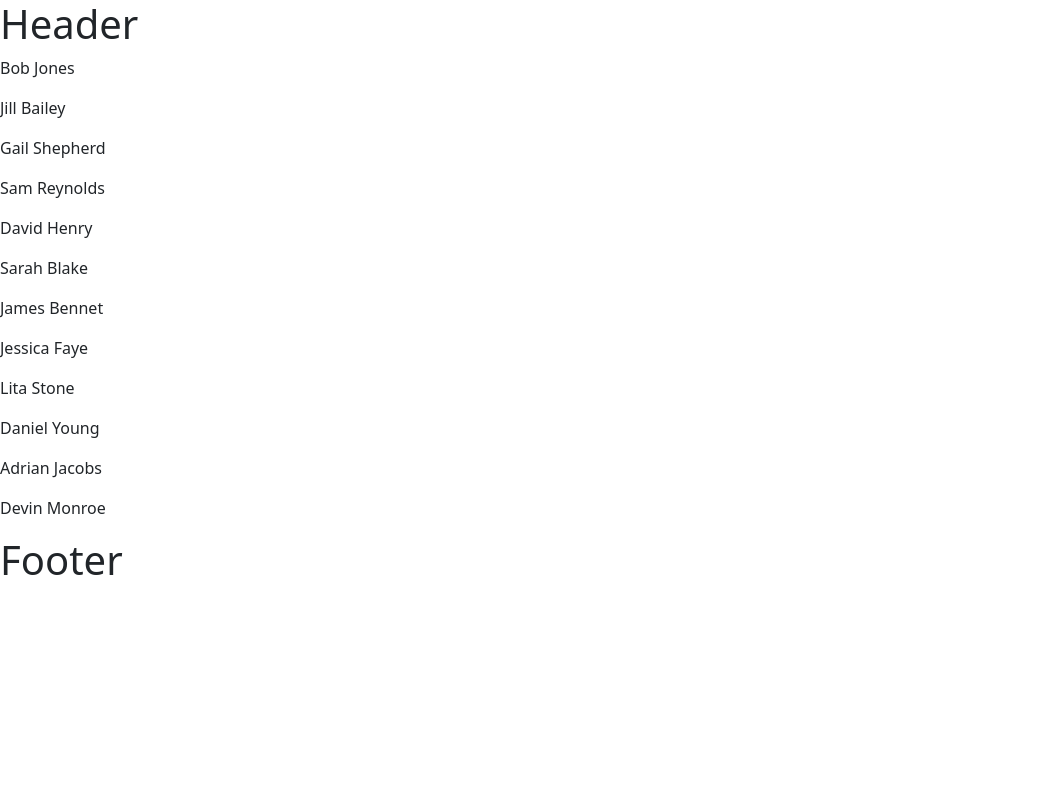
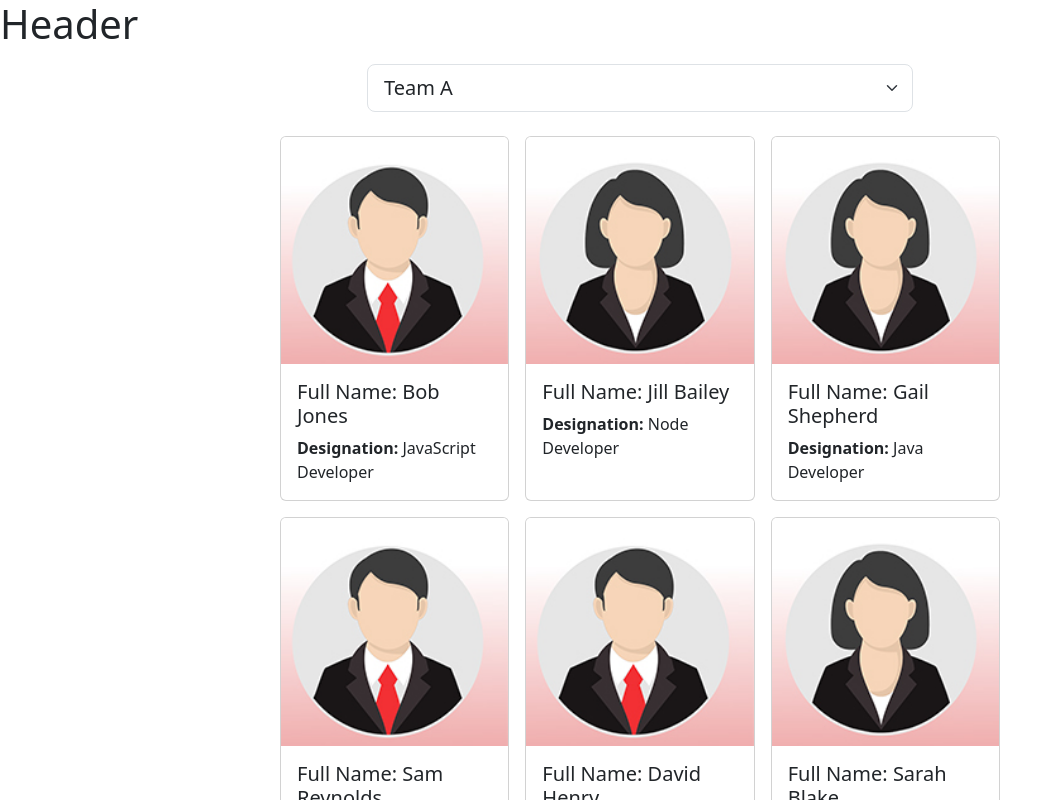
Before and after one commit to insane-arnold/TeamMemberAllocation, a React (Vite) app: page / in a window 1280 px wide. Shown: the top 800 px of the page, without its empty margins (0-1063 px from the left). Built offline with nearby package versions, Linux system fonts and the light colour scheme.

Commit message:
Employee card and select dropdown commit

```diff
--- a/src/App.css
+++ b/src/App.css
@@ -1,3 +1,8 @@
 body{
   font-family: Arial;
 }
+
+.card-collection{
+  display:grid;
+  grid-template-columns: 1fr 1fr 1fr;
+}
--- a/src/Employees.jsx
+++ b/src/Employees.jsx
@@ -1,6 +1,6 @@
 import { useState } from 'react';
 import maleProfile from './images/maleProfile.jpg';
-import feMaleProfile from './images/femaleProfile.jpg';
+import femaleProfile from './images/femaleProfile.jpg';
 
 const Employees = () => {
 
@@ -92,12 +92,35 @@
 ]);
 
   return (
-    <main>
-      {
-        employees.map((employee) => (
-          <p>{employee.fullName}</p>
-        ))
-      }
+    <main className="container">
+      <div class="row justify-content-center mt-3 mb-3">
+        <div class="col-6">
+          <select className="form-select form-select-lg">
+            <option value="TeamA">Team A</option>
+            <option value="TeamB">Team B</option>
+            <option value="TeamC">Team C</option>
+            <option value="TeamD">Team D</option>
+          </select>
+        </div>
+      </div>
+      <div class="row justify-content-center mt-3 mb-3">
+        <div class="col-8">
+          <div class="card-collection">
+            {
+              employees.map((employee)=>(
+                <div id={employee.id} className="card m-2" style={{cursor:"pointer"}}>
+                  <img src= {employee.gender==="male"? maleProfile:femaleProfile} className="card-img-top" />
+
+                  <div className='card-body'>
+                    <h5 className='card-title'>Full Name: {employee.fullName}</h5>
+                    <p className='card-text'><b>Designation:</b> {employee.designation}</p>
+                  </div>
+                </div>
+              ))
+            }
+          </div>
+        </div>
+      </div>
     </main>
   )
 
```
Also changed, not shown: src/images/femaleProfile.jpg, src/images/maleProfile.jpg.
